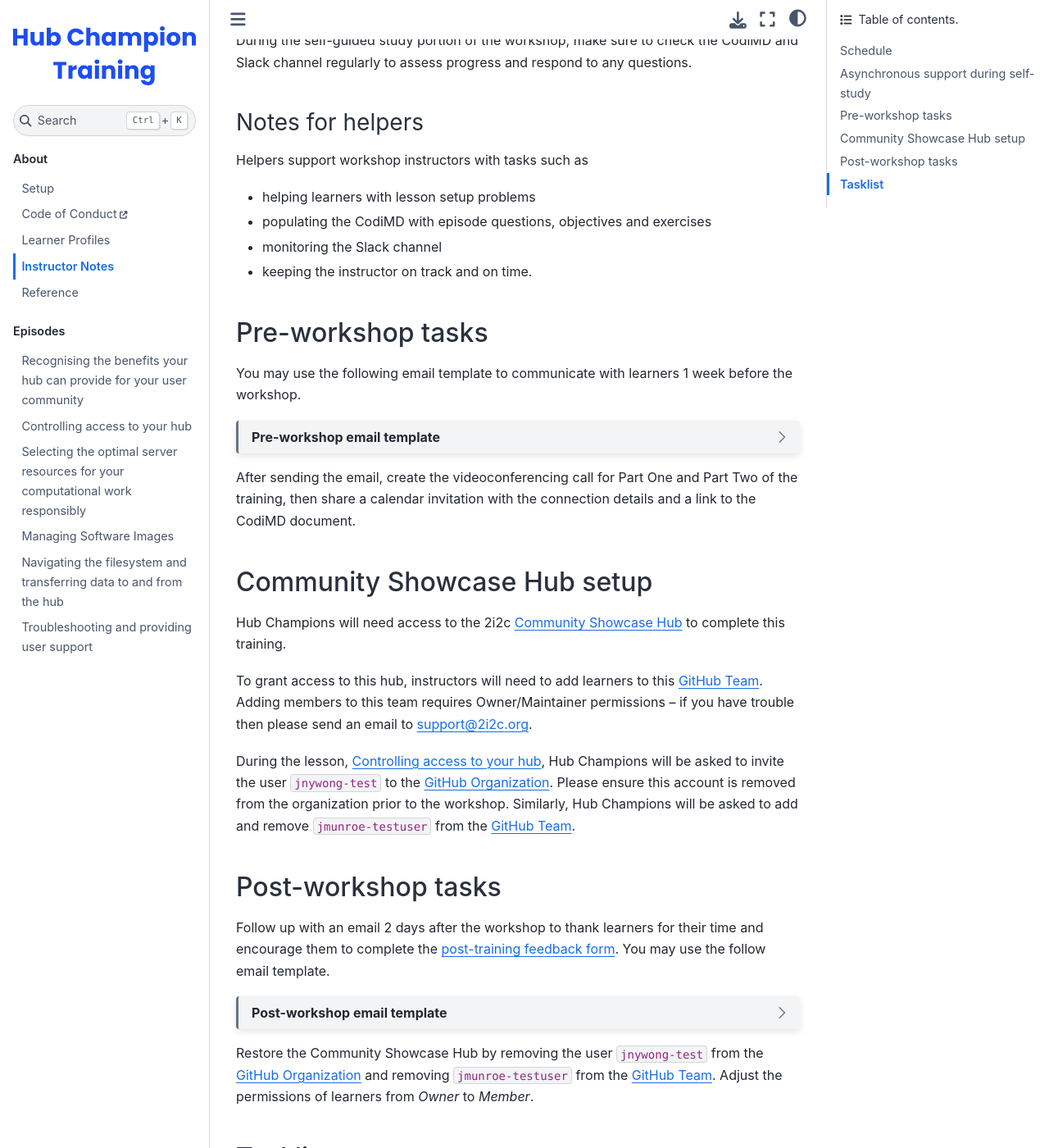
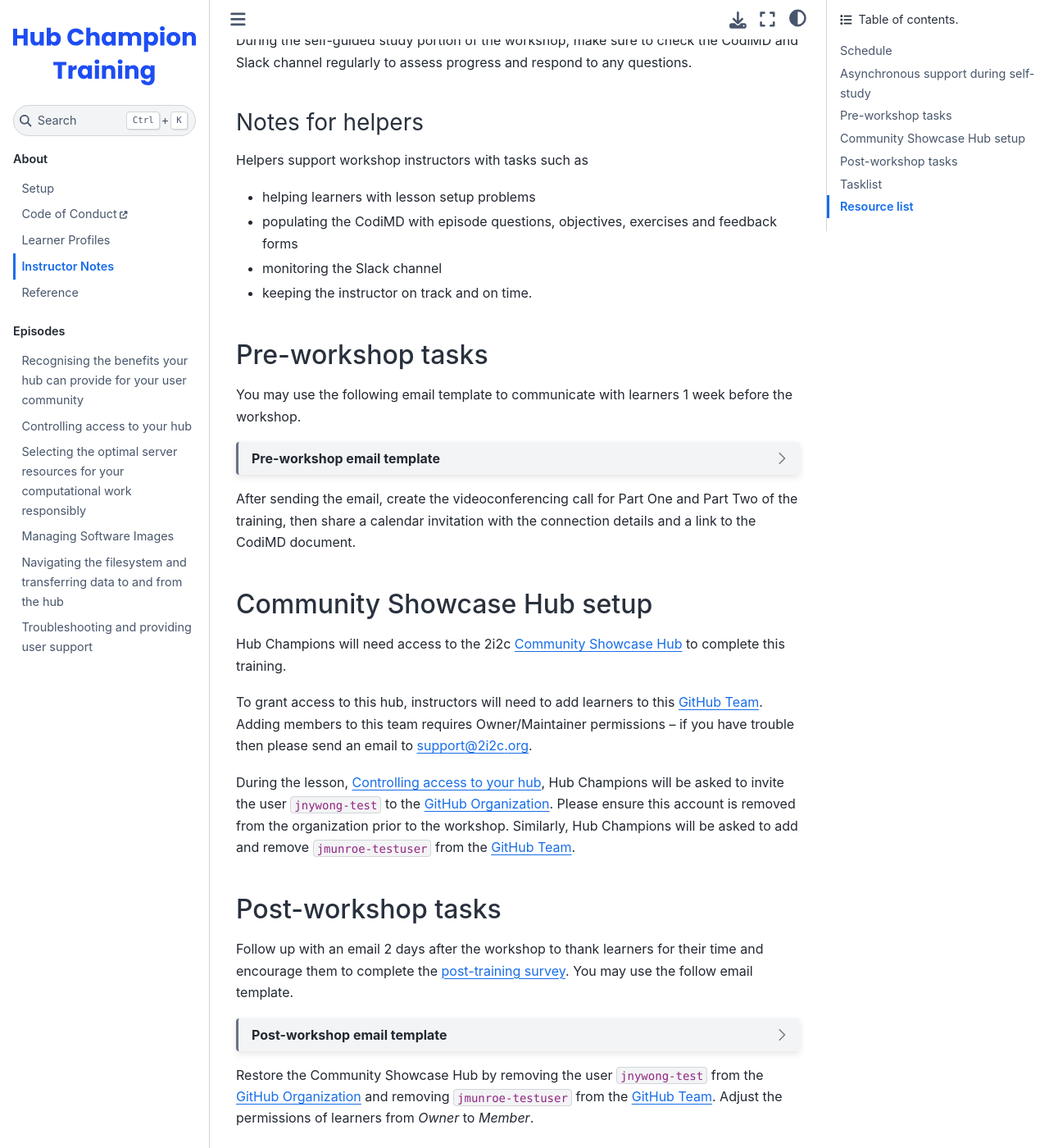
Before and after one commit to czi-catalystproject/hub-champion-training, a Jupyter Book: the page built from instructors/instructor-notes.md, in a window 1280 px wide and 1400 px high, scrolled down 764 px. Shown: the whole window at 82% size. Built offline with Jupyter Book 1.0.4 settings and Sphinx 7.4.7 and the Sphinx Book theme 1.1.4, drawn with Linux system fonts in a browser that asks for light colours; nearby versions of some CDN libraries; part of the change alters nothing that is shown; some of the changed text lies outside the part shown.

Commit message:
Add resource list

```diff
--- a/instructors/instructor-notes.md
+++ b/instructors/instructor-notes.md
@@ -26,7 +26,7 @@ During the self-guided study portion of the workshop, make sure to check the Cod
 Helpers support workshop instructors with tasks such as
 
 - helping learners with lesson setup problems
-- populating the CodiMD with episode questions, objectives and exercises
+- populating the CodiMD with episode questions, objectives, exercises and feedback forms
 - monitoring the Slack channel
 - keeping the instructor on track and on time.
 
@@ -47,18 +47,17 @@ Before the training, please complete our [pre-training survey](https://forms.gle
 Before joining the training, participants should be able to:
 
 - Access the 2i2c [Community Showcase Hub](https://showcase.2i2c.cloud) using their GitHub account
-    - If you cannot access the hub, please contact the training instructor
 - Know basic Git, such as pushing and pulling to a remote GitHub repository
-- Find the shared collaborative note-taking document and Slack channel
-- Access a stable internet connection
+- Find the shared collaborative note-taking document
+- Access the Slack Channel for asynchronous support
 - Use a web browser and video conferencing, e.g. Zoom
-- Read the [2i2c Code of Conduct](https://compass.2i2c.org/code-of-conduct/)..
+- Read the [2i2c Code of Conduct](https://compass.2i2c.org/code-of-conduct/).
 
 **When and where?**
 
-Training is delivered over two synchronous workshops, each one hour in length a week apart. The week in between is dedicated to self-guided study with asynchronous support provided by the instructors.
+Training is delivered over two synchronous workshops, each one hour in length a week apart. The week in between is dedicated to self-guided study with asynchronous support provided by the instructors in a Slack channel you have been invited to.
 
-Part One is scheduled to take place *<insert time (including timezone) and date>* and the Part Two is scheduled to take place *<insert time (including timezone) and date>*. You should have received a calendar invitation including videoconferencing connection details, Slack channel and a URL for the collaborative notes document we will use during the training.
+Part One is scheduled to take place *<insert time (including timezone) and date>* and the Part Two is scheduled to take place *<insert time (including timezone) and date>*. You should have received a calendar invitation including videoconferencing connection details and a URL for the collaborative notes document we will use during the training.
 
 We look forward to seeing you and please get in touch with any questions you have beforehand.
 
@@ -80,7 +79,7 @@ During the lesson, [](episode-access), Hub Champions will be asked to invite the
 
 ## Post-workshop tasks
 
-Follow up with an email 2 days after the workshop to thank learners for their time and encourage them to complete the [post-training feedback form](https://forms.gle/XK1rtVypGWxMki3BA). You may use the follow email template.
+Follow up with an email 2 days after the workshop to thank learners for their time and encourage them to complete the [post-training survey](https://forms.gle/XK1rtVypGWxMki3BA). You may use the follow email template.
 
 :::{dropdown} Post-workshop email template
 
@@ -99,8 +98,6 @@ Best wishes,
 Restore the Community Showcase Hub by removing the user `jnywong-test` from the [GitHub Organization](https://github.com/2i2c-community-showcase) and removing `jmunroe-testuser` from the [GitHub Team](https://github.com/orgs/2i2c-community-showcase/teams/access-2i2c-showcase). Adjust the permissions of learners from *Owner* to *Member*.
 
 
-
-
 ## Tasklist
 
 - [ ] Copy the CodiMD template
@@ -111,3 +108,9 @@ Restore the Community Showcase Hub by removing the user `jnywong-test` from the
 - [ ] Prepare the Community Showcase Hub
 - [ ] Email learners two days after the workshop to complete feedback
 - [ ] Restore the Community Showcase Hub.
+
+## Resource list
+
+- [CodiMD template](https://codimd.carpentries.org/PJguPN3MQmetgJil9YrDaA)
+- [Pre-training survey](https://forms.gle/xRkGDfNaePUB12Ka6)
+- [Post-training survey](https://forms.gle/XK1rtVypGWxMki3BA)
```
